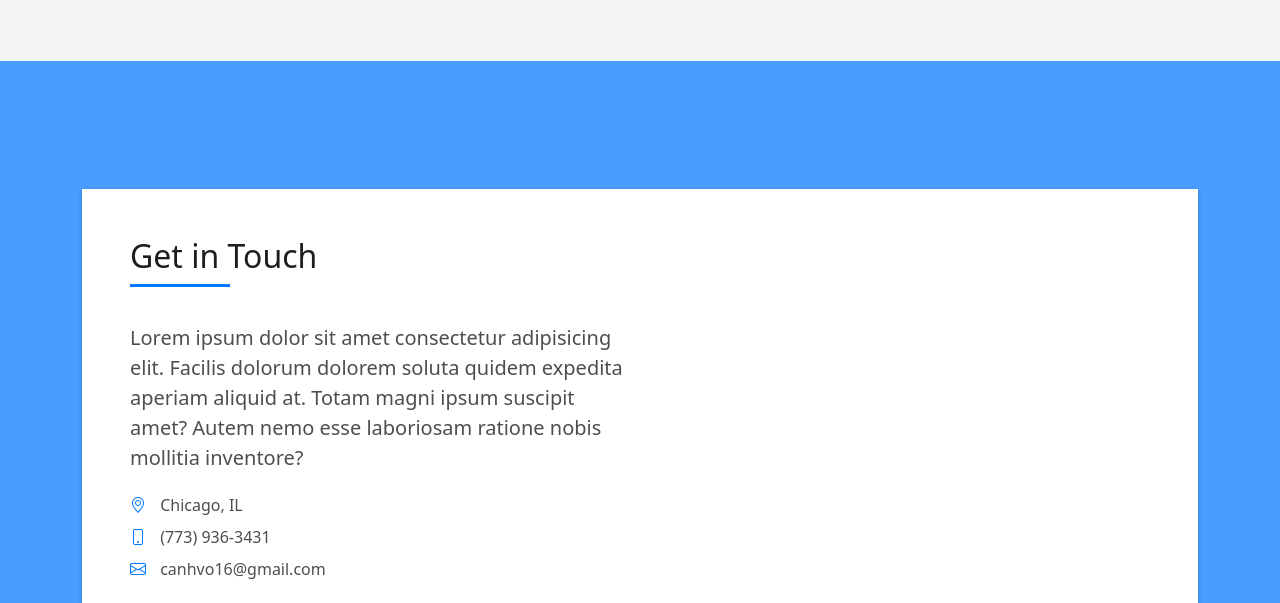
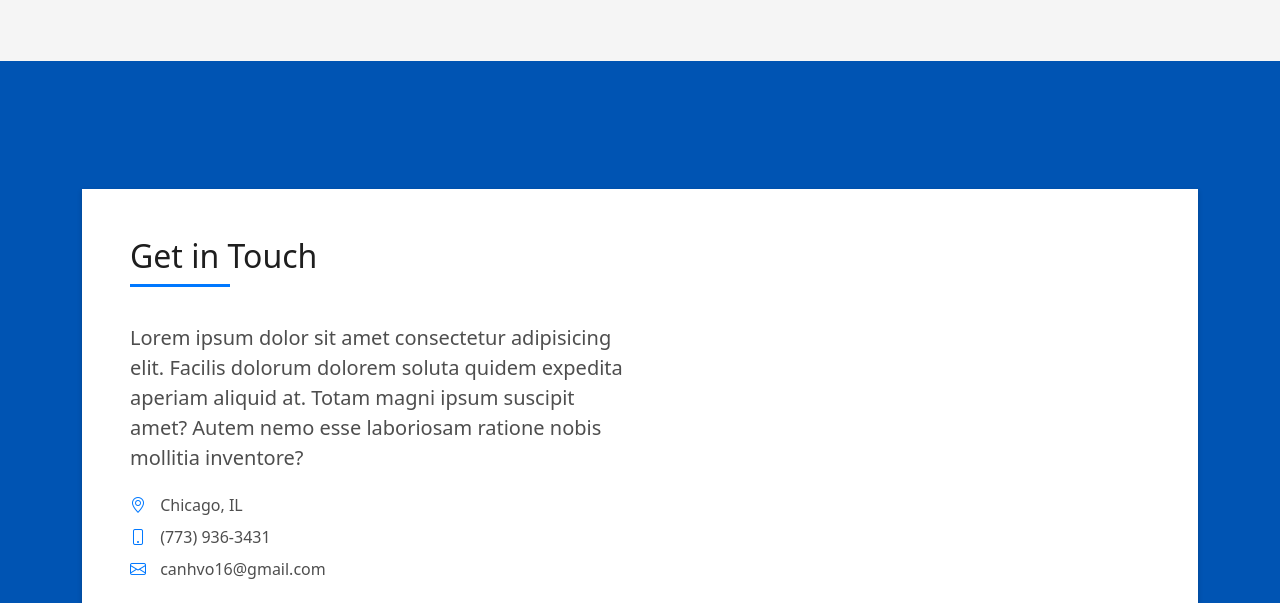
Before and after one commit to canhvo16/canhvo16.github.io, a plain HTML site: page index.html in a window 1280 px wide. Shown: the part 2467-3070 px from the top of the page. Drawn offline with Linux system fonts and the light colour scheme; a script that the page names is missing.

Commit message:
removed image

```diff
--- a/index.html
+++ b/index.html
@@ -265,7 +265,7 @@
     </section><!-- End Portfolio Section -->
 
     <!-- ======= Contact Section ======= -->
-    <section id="contact" class="paralax-mf footer-paralax bg-image sect-mt4 route" style="background-image: url(assets/img/overlay-bg.jpg)">
+    <section id="contact" class="paralax-mf footer-paralax bg-image sect-mt4 route" style="background-color: black">
       <div class="overlay-mf"></div>
       <div class="container">
         <div class="row">
```
